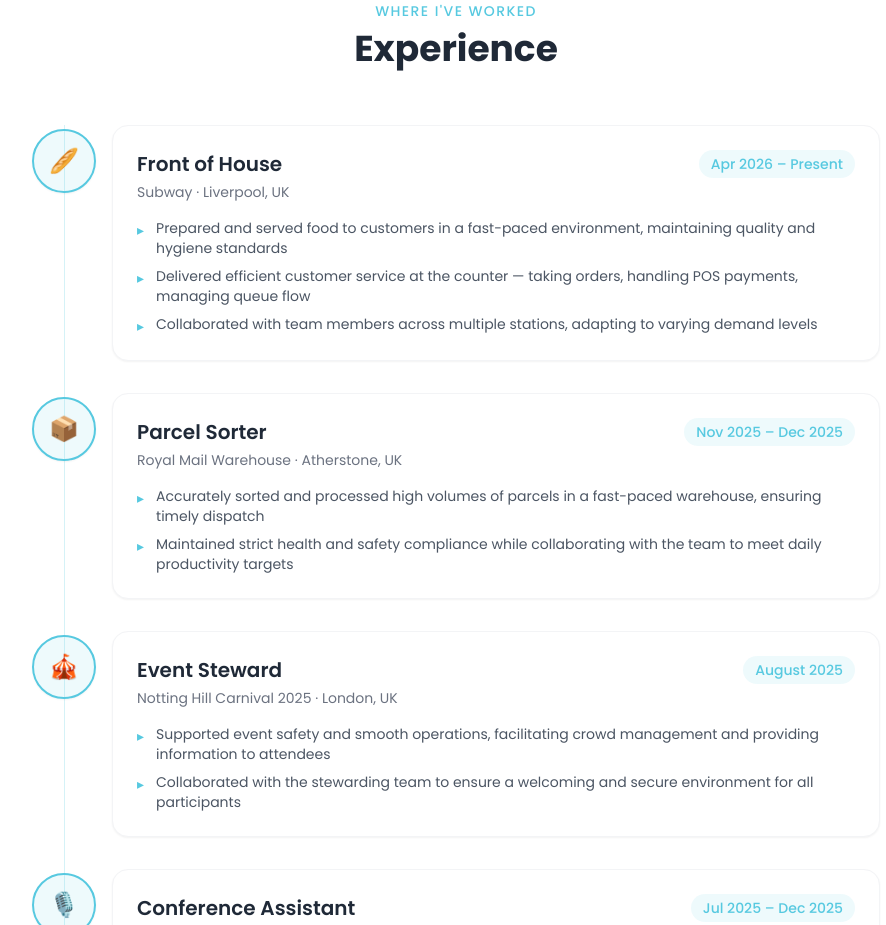
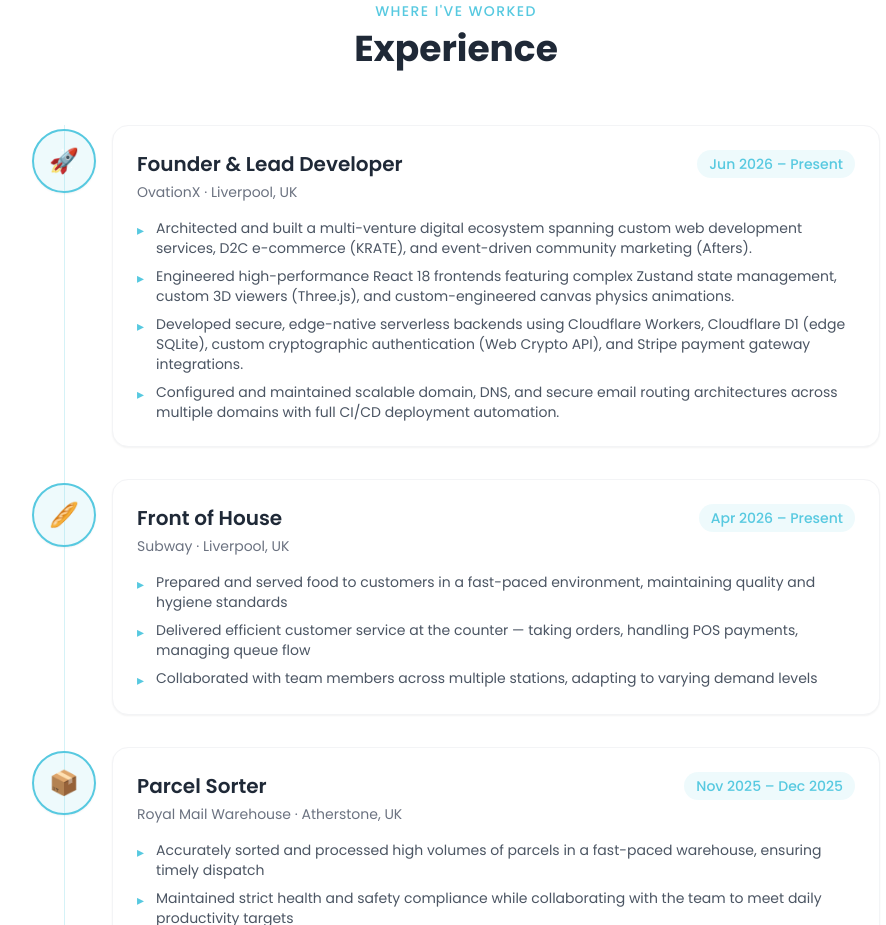
Before and after one commit to ishanv13/Portfolio, a React (Vite) app: page / in a window 1280 px wide. Shown: the part 3620-4545 px from the top of the page, without its empty margins (184-1070 px from the left). Built offline with nearby package versions, Linux system fonts and the light colour scheme.

Commit message:
Add OvationX work experience to portfolio

```diff
--- a/src/components/Experience.jsx
+++ b/src/components/Experience.jsx
@@ -1,6 +1,19 @@
 import { motion } from 'framer-motion'
 
 const jobs = [
+  {
+    role: 'Founder & Lead Developer',
+    company: 'OvationX',
+    location: 'Liverpool, UK',
+    period: 'Jun 2026 – Present',
+    icon: '🚀',
+    bullets: [
+      'Architected and built a multi-venture digital ecosystem spanning custom web development services, D2C e-commerce (KRATE), and event-driven community marketing (Afters).',
+      'Engineered high-performance React 18 frontends featuring complex Zustand state management, custom 3D viewers (Three.js), and custom-engineered canvas physics animations.',
+      'Developed secure, edge-native serverless backends using Cloudflare Workers, Cloudflare D1 (edge SQLite), custom cryptographic authentication (Web Crypto API), and Stripe payment gateway integrations.',
+      'Configured and maintained scalable domain, DNS, and secure email routing architectures across multiple domains with full CI/CD deployment automation.',
+    ],
+  },
   {
     role: 'Front of House',
     company: 'Subway',
```
